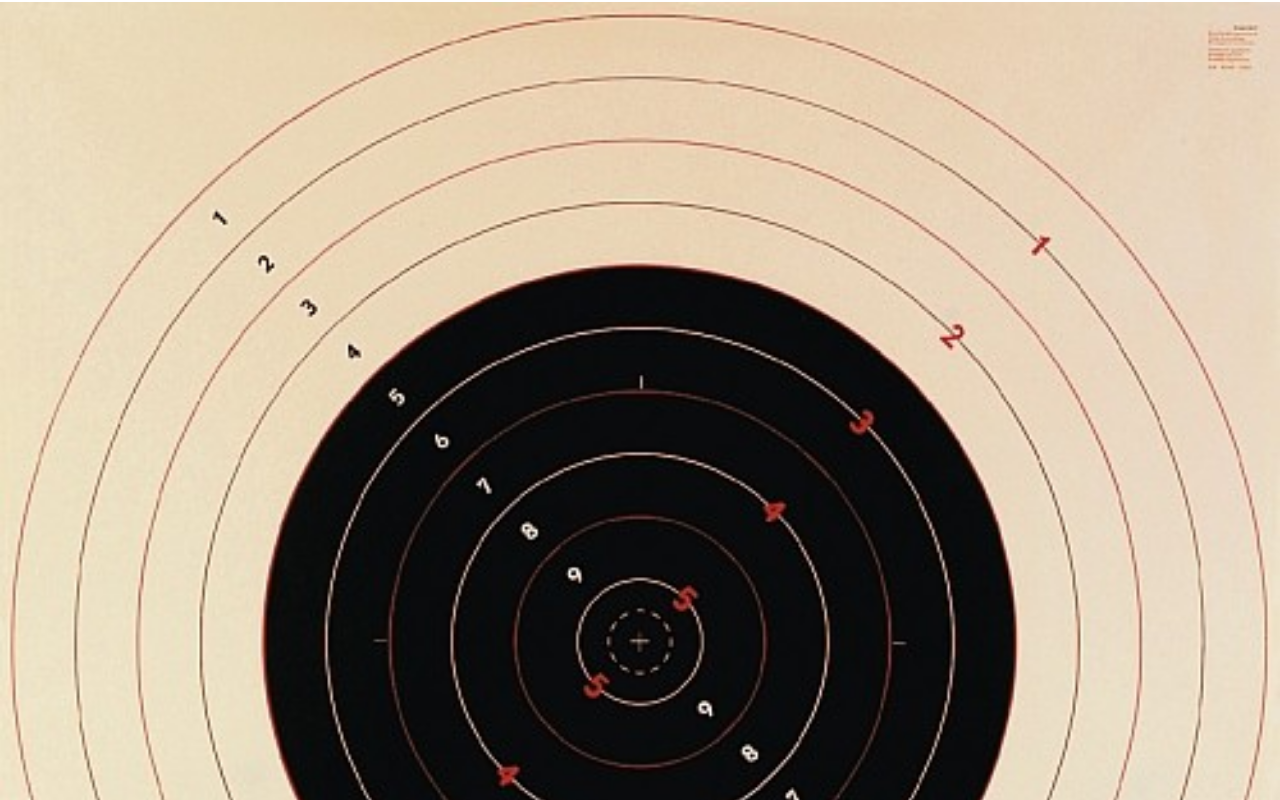
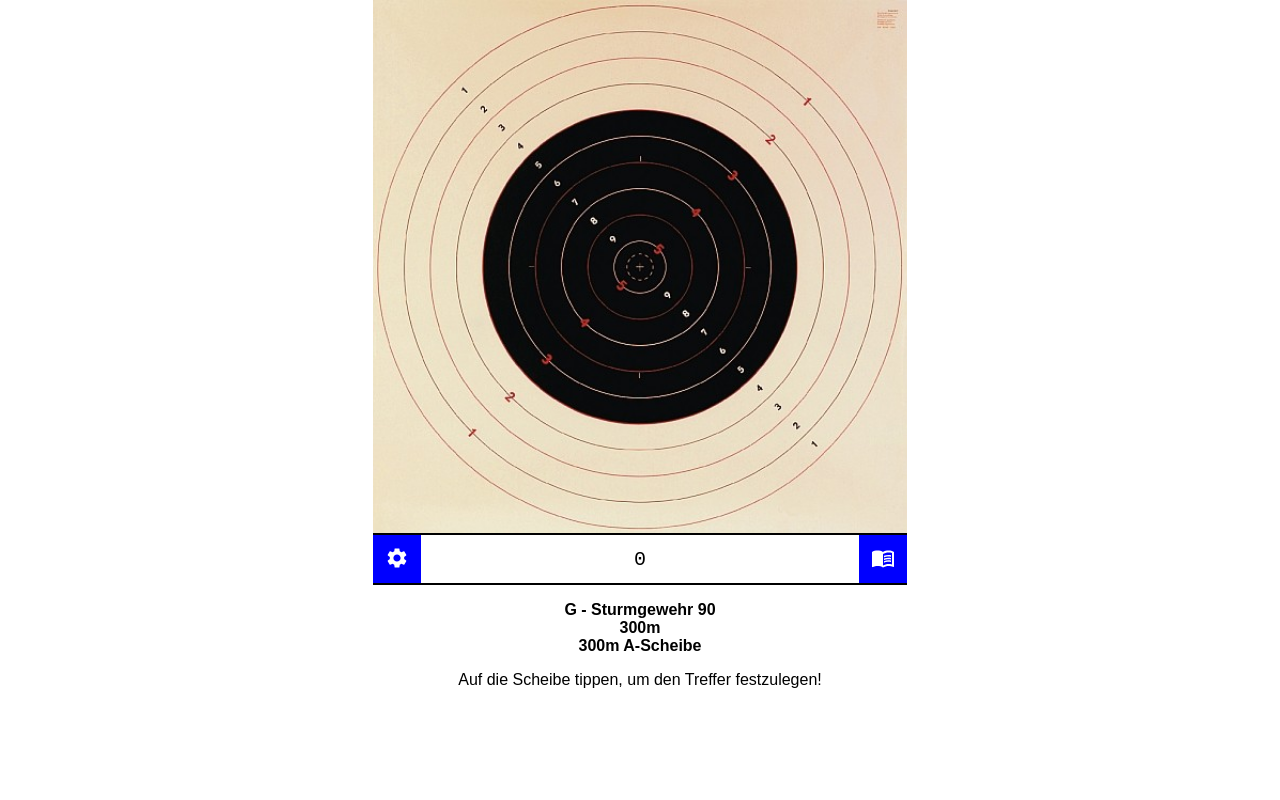
Before and after one commit to m00gendai/schuetzenhilfe-v2, a React (Vite) app: page / in a window 1280 px wide. Shown: the top 800 px of the page. Built offline with nearby package versions, Linux system fonts and the light colour scheme.

Commit message:
Added media queries to display app on landscape

```diff
--- a/src/styles/Modal_Help.module.css
+++ b/src/styles/Modal_Help.module.css
@@ -1,7 +1,6 @@
 .veil{
     position: fixed;
-    width: 100vw;
-    height: 100vh;
+
     background: rgba(0,0,0,0.7);
     display: flex;
     justify-content: center;
@@ -11,8 +10,8 @@
 
 .modal{
     position: relative;
-    width: 90vw;
-    height: 95vh;
+    width: 90%;
+    height: 95%;
     background: white;
     display: flex;
     justify-content: center;
@@ -20,6 +19,20 @@
     flex-wrap: wrap;
     overflow: hidden;
     font-family: "Arial";
+}
+
+@media screen and (orientation:landscape) {
+.veil {
+        height: 100vh;
+        aspect-ratio: 14/21;
+    }
+}
+
+@media screen and (orientation: portrait) {
+    .veil{
+        width: 100vw;
+        height: 100vh;
+    }
 }
 
 .close{
--- a/src/styles/Modal_Options.module.css
+++ b/src/styles/Modal_Options.module.css
@@ -1,7 +1,5 @@
 .veil{
     position: fixed;
-    width: 100vw;
-    height: 100vh;
     background: rgba(0,0,0,0.7);
     display: flex;
     justify-content: center;
@@ -11,12 +9,26 @@
 
 .modal{
     position: relative;
-    width: 90vw;
-    height: 95vh;
+    width: 90%;
+    height: 95%;
     background: white;
     display: flex;
     justify-content: center;
     align-items: flex-start;
+}
+
+@media screen and (orientation:landscape) {
+    .veil {
+        height: 100vh;
+        aspect-ratio: 14/21;
+    }
+}
+
+@media screen and (orientation: portrait) {
+    .veil {
+        width: 100vw;
+        height: 100vh;
+    }
 }
 
 .close{
--- a/src/styles/globals.css
+++ b/src/styles/globals.css
@@ -1,13 +1,36 @@
 main{
-    position: absolute;
-    top: 0;
-    left: 0;
-    width: 100vw;
-    height: 100vh;
+
+
     display: flex;
     justify-content: flex-start;
     align-items: flex-start;
     align-content: flex-start;
     flex-wrap: wrap;
-    flex-direction: row;
+
 }
+
+@media screen and (orientation:landscape) {
+    #root{
+        position: absolute;
+        top: 0;
+        left: 0;
+        width: 100%;
+        display: flex;
+        justify-content: center;
+    }
+    main {
+        position: relative;
+        height: 100vh;
+        aspect-ratio: 14/21;
+    }
+}
+
+@media screen and (orientation: portrait) {
+    main {
+        position: absolute;
+            top: 0;
+            left: 0;
+        width: 100vw;
+            height: 100vh;
+    }
+}
```
